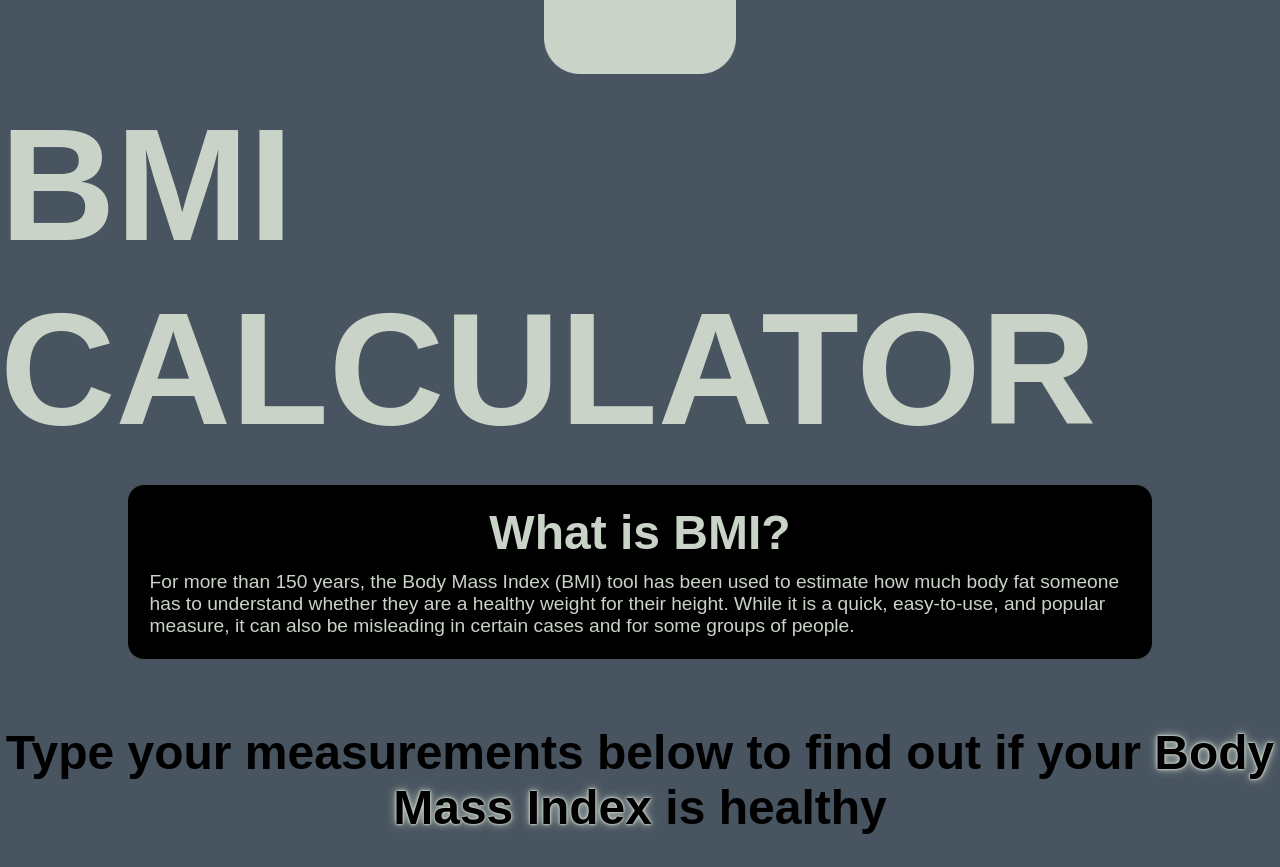
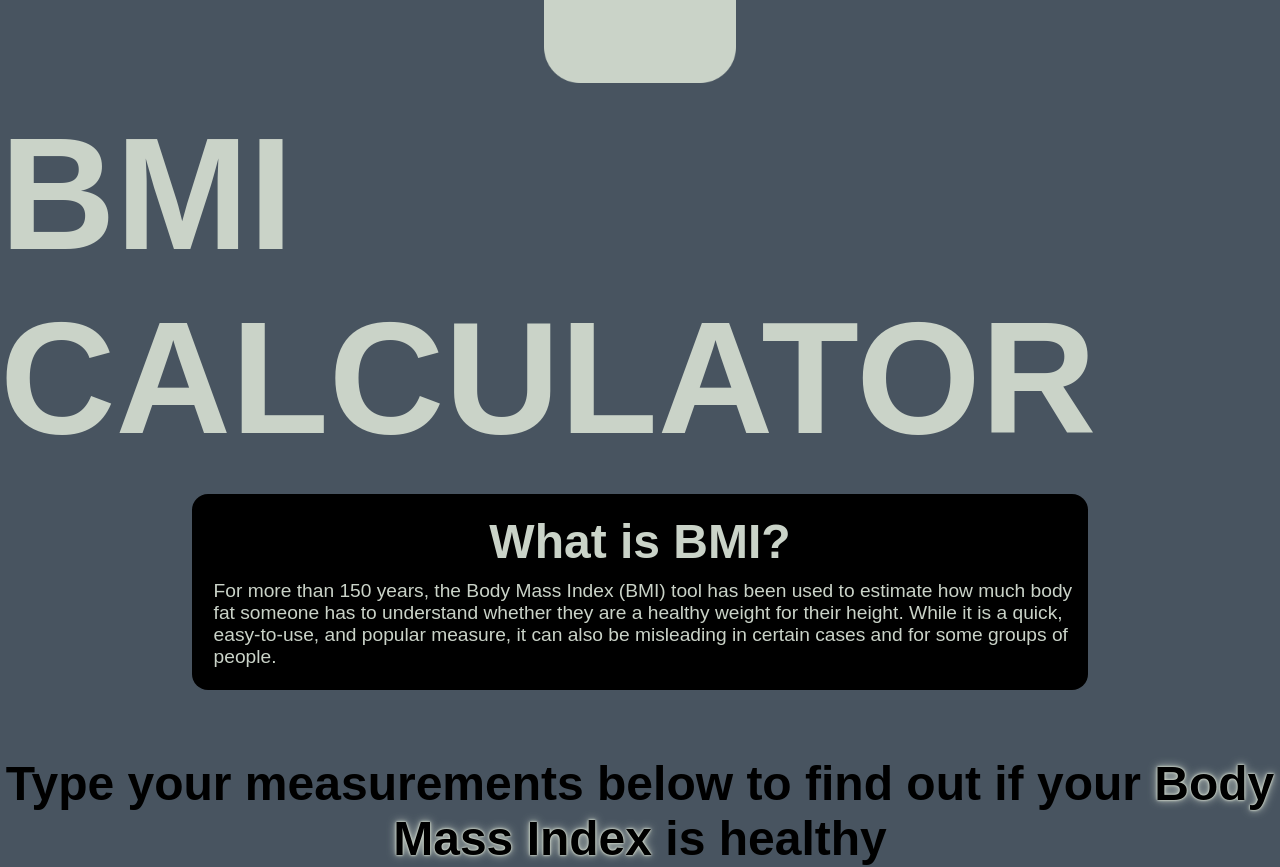
Before and after one commit to susyhaga/BMI_calculator_sh, a React (Vite) app: page / in a window 1280 px wide. Shown: the top 867 px of the page. Built offline with nearby package versions, Linux system fonts and the light colour scheme.

Commit message:
Add files via upload

```diff
--- a/src/components/Header/Header.module.css
+++ b/src/components/Header/Header.module.css
@@ -1,5 +1,5 @@
 .header {
-    margin:0 auto;
+    margin:0;
     display: flex;
     flex-direction: column;
     justify-content: center;
@@ -12,7 +12,8 @@
 .fullscreen {
     height: 120vh;
     width: 100vw;
-    padding-bottom: 100px;
+    padding-bottom: 50px;
+    margin-top: 0;
 }
 
 .shrink {
@@ -22,7 +23,7 @@
     padding-bottom: 100px;
 }
 .icon{
-    margin-top: 10px;
+    margin-top: 0px;
     width: 12rem;
     margin-bottom: 1rem;
 
@@ -59,7 +60,7 @@
 
 .text{
     background-color: var(--textColor);
-    width: 80vw;
+    width: 70vw;
     margin-top:20px;
     margin-bottom: 1rem;
     border-radius:1rem;
```
